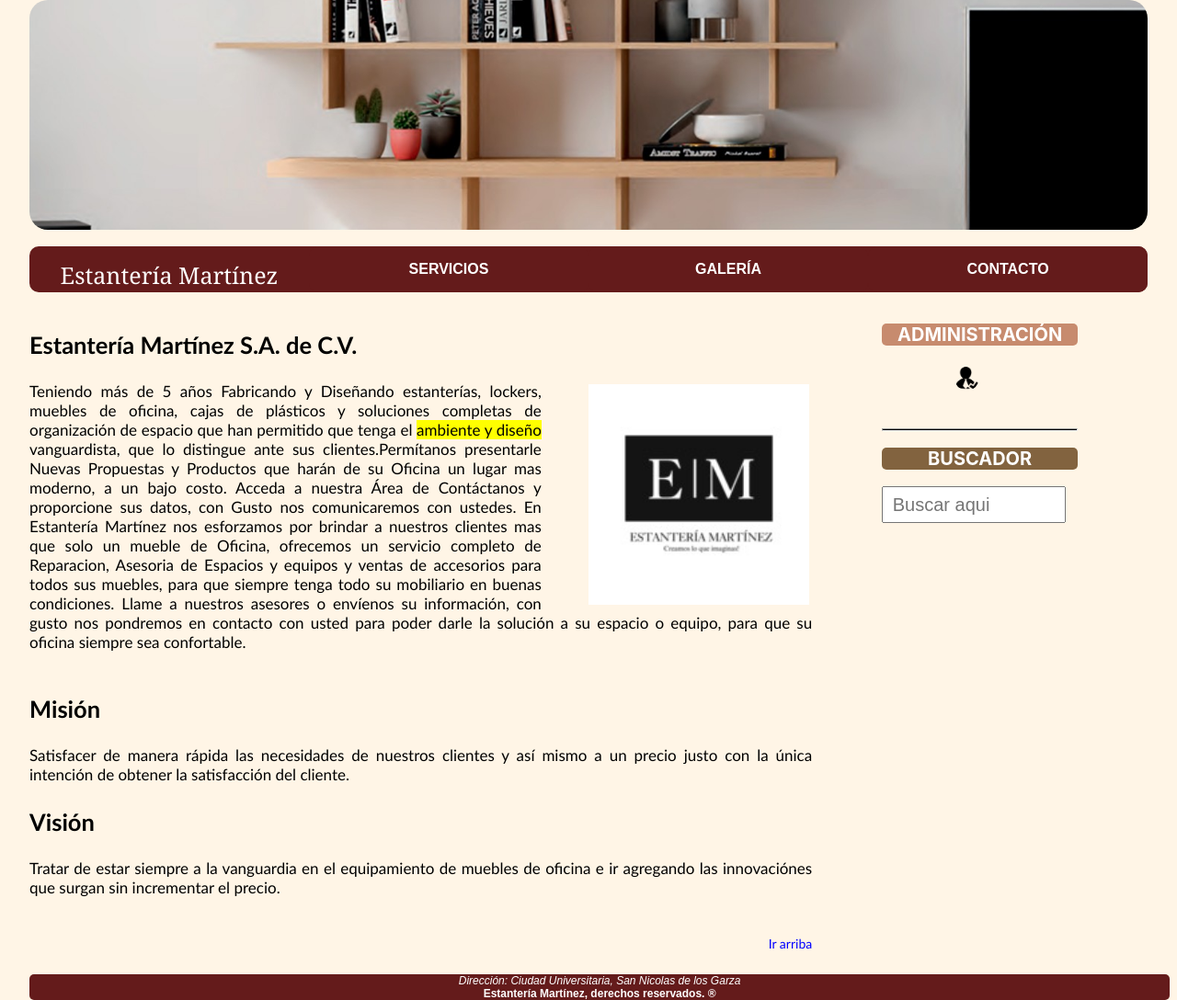
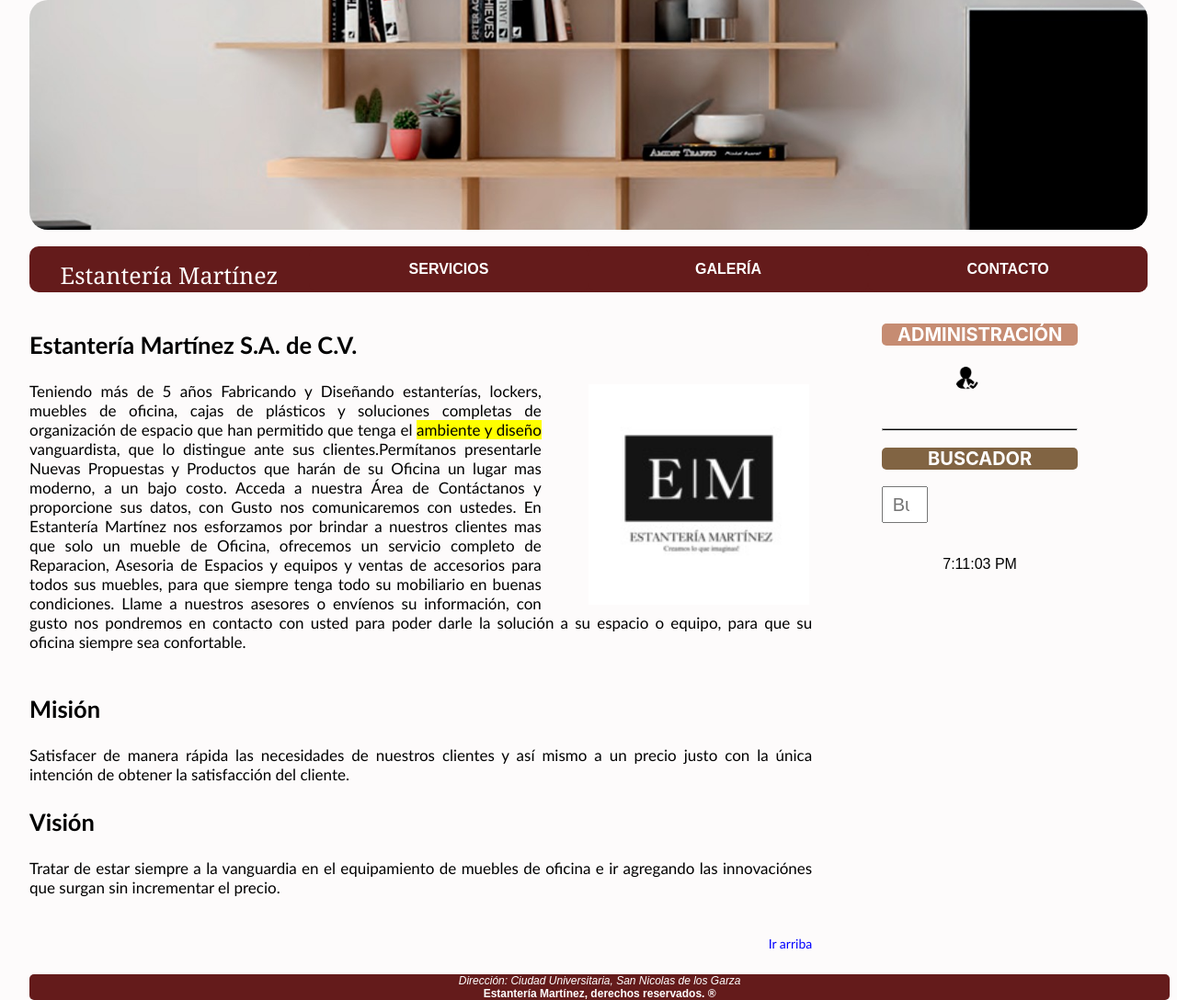
Before and after one commit to JuanPicon/Paginasweb-Django, a Django app: page / in a window 1280 px wide. Shown: the whole page at 92% size. Run offline with Django 3.2, Linux system fonts and the light colour scheme.

Commit message:
cambios en proyecto

```diff
--- a/website_root/website/static/css/miestilo.css
+++ b/website_root/website/static/css/miestilo.css
@@ -1,5 +1,5 @@
 body {
-    background-color: rgba(255, 235, 205, 0.486);
+    background-color: rgba(251, 245, 245, 0.322);
     width: 95%;
     margin: 0 auto;
     font-family: Arial, Helvetica, sans-serif;
@@ -417,7 +417,7 @@ tr:hover td{
 
 /* MAS */
 #input-search{
-    width: 200px;
+    width: 50px;
     height: 40px;
     font-size: 20px;
     text-indent: 10px;
--- /dev/null
+++ b/website_root/website/static/javascript/app.js
@@ -0,0 +1,12 @@
+
+let fechaActual = new Date();
+let hora = fechaActual.toLocaleTimeString();
+console.log(hora);
+
+let pReloj = document.getElementById("reloj");
+
+function mostrarHora(){
+    let fechaActual = new Date();
+    pReloj.textContent = fechaActual.toLocaleTimeString();
+}
+setInterval("mostrarHora()",1000);
--- a/website_root/website/templates/Catalogo.html
+++ b/website_root/website/templates/Catalogo.html
@@ -140,7 +140,7 @@
     <!-- ASIDE -->
     <aside>
         <h6>ADMINISTRACIÓN</h6> <br>
-        <a href='http://127.0.0.1:8000/admin/'>
+        <a align="center" href='http://127.0.0.1:8000/admin/'>
                 <img class = "imagen2" src="{% static '/recursos/admin.png' %}" alt="">
         </a>
         <br>
@@ -151,6 +151,9 @@
         <h5>BUSCADOR</h5>
         <br>
         <input type="search" id="input-search" placeholder="Buscar aqui">
+        <br> <br> <br>
+        <p class="rolex" id="reloj" align="center">Bienvenido!</p>
+        <script src=" {% static '/javascript/app.js' %} "></script>
     </aside>
 
     <!-- PIE -->
--- a/website_root/website/templates/Contacto.html
+++ b/website_root/website/templates/Contacto.html
@@ -94,6 +94,9 @@
         <h5>BUSCADOR</h5>
         <br>
         <input type="search" id="input-search" placeholder="Buscar aqui">
+        <br> <br> <br>
+        <p class="rolex" id="reloj" align="center">Bienvenido!</p>
+        <script src=" {% static '/javascript/app.js' %} "></script>
     </aside>
 
     <!-- PIE -->
--- a/website_root/website/templates/Quienes_somos.html
+++ b/website_root/website/templates/Quienes_somos.html
@@ -55,7 +55,7 @@
     <!-- ASIDE -->
     <aside>
         <h6>ADMINISTRACIÓN</h6> <br>
-        <a href='http://127.0.0.1:8000/admin/'>
+        <a align="center" href='http://127.0.0.1:8000/admin/'>
                 <img class = "imagen2" src="{% static '/recursos/admin.png' %}" alt="">
         </a>
         <br>
@@ -66,6 +66,10 @@
         <h5>BUSCADOR</h5>
         <br>
         <input type="search" id="input-search" placeholder="Buscar aqui">
+        <br> <br> <br>
+
+        <p class="rolex" id="reloj" align="center">Bienvenido!</p>
+        <script src=" {% static '/javascript/app.js' %} "></script>
     </aside>
 
     <!-- PIE -->
--- a/website_root/website/templates/Servicios.html
+++ b/website_root/website/templates/Servicios.html
@@ -85,6 +85,10 @@
         <h5>BUSCADOR</h5>
         <br>
         <input type="search" id="input-search" placeholder="Buscar aqui">
+        <br> <br> <br>
+
+        <p class="rolex" id="reloj" align="center">Bienvenido!</p>
+        <script src=" {% static '/javascript/app.js' %} "></script>
     </aside>
 
     <!-- PIE -->
```
